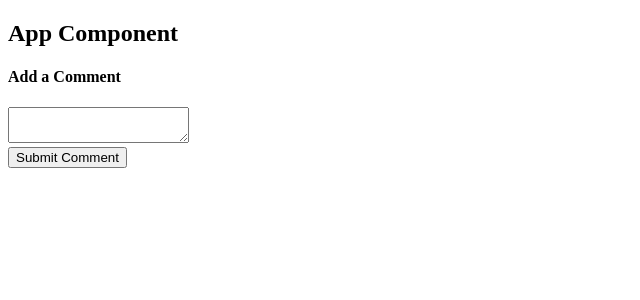
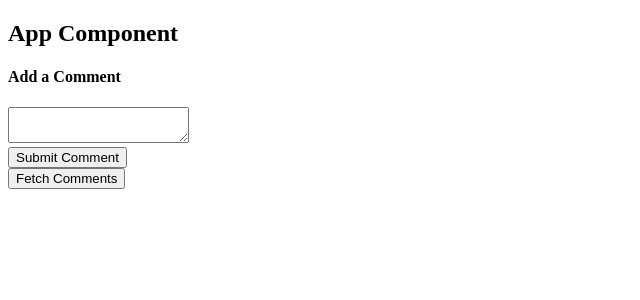
Before and after one commit to rayGreycloud/testing-react, a React (Create React App) app: page / in a window 1280 px wide. Shown: the top 300 px of the page, without its empty margins (0-640 px from the left). Built offline with nearby package versions, Linux system fonts and the light colour scheme.

Commit message:
Add button and handler to fetch comments

```diff
--- a/src/components/CommentBox.js
+++ b/src/components/CommentBox.js
@@ -20,6 +20,7 @@ class CommentBox extends Component {
 
   render() {
     return (
+      <div>
         <form onSubmit={this.handleSubmit}>
           <h4>Add a Comment</h4>
           <textarea onChange={this.handleChange} value={this.state.comment} />
@@ -27,12 +28,15 @@ class CommentBox extends Component {
             <button>Submit Comment</button>
           </div>
         </form>
+        <button onClick={this.props.fetchComments}>Fetch Comments</button>
+      </div>
     );
   }
 }
 
 CommentBox.propTypes = {
-  saveComment: PropTypes.func.isRequired
+  saveComment: PropTypes.func.isRequired,
+  fetchComments: PropTypes.func.isRequired
 };
 
 export default connect(null, actions)(CommentBox);
```
Lines whose indentation alone changed are shown as unchanged.
